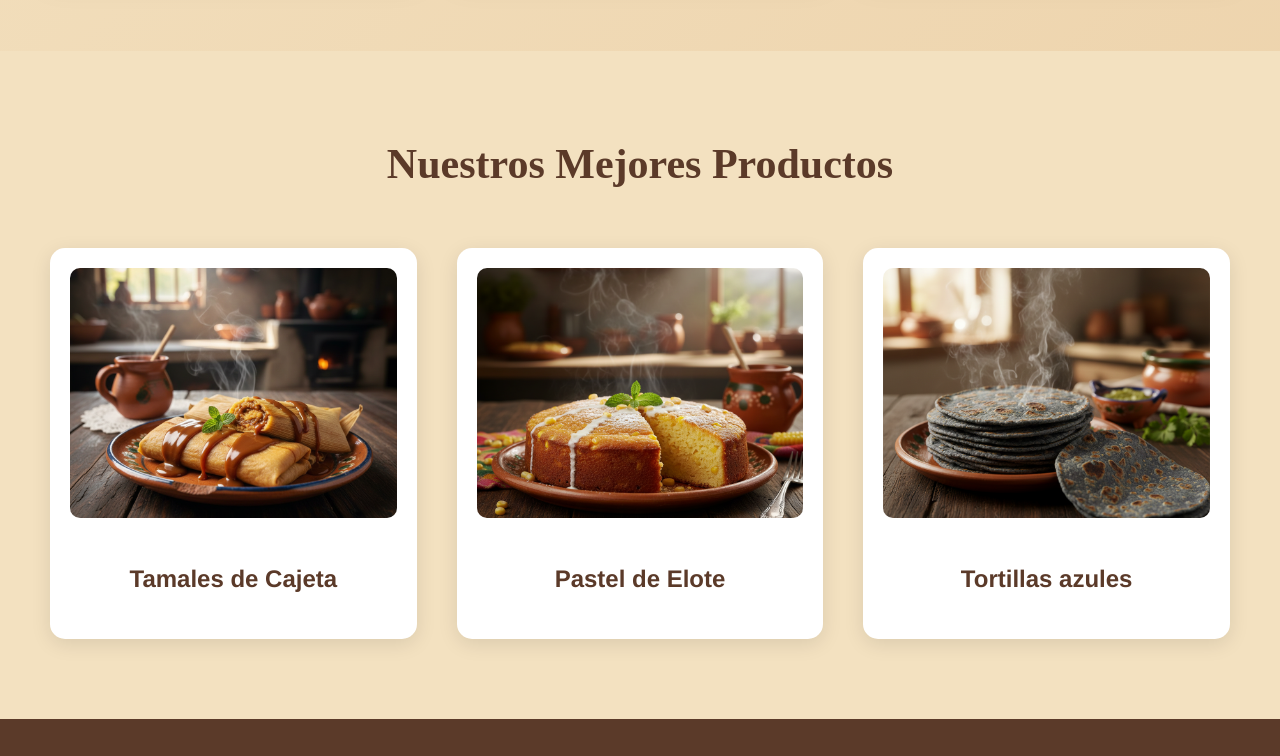
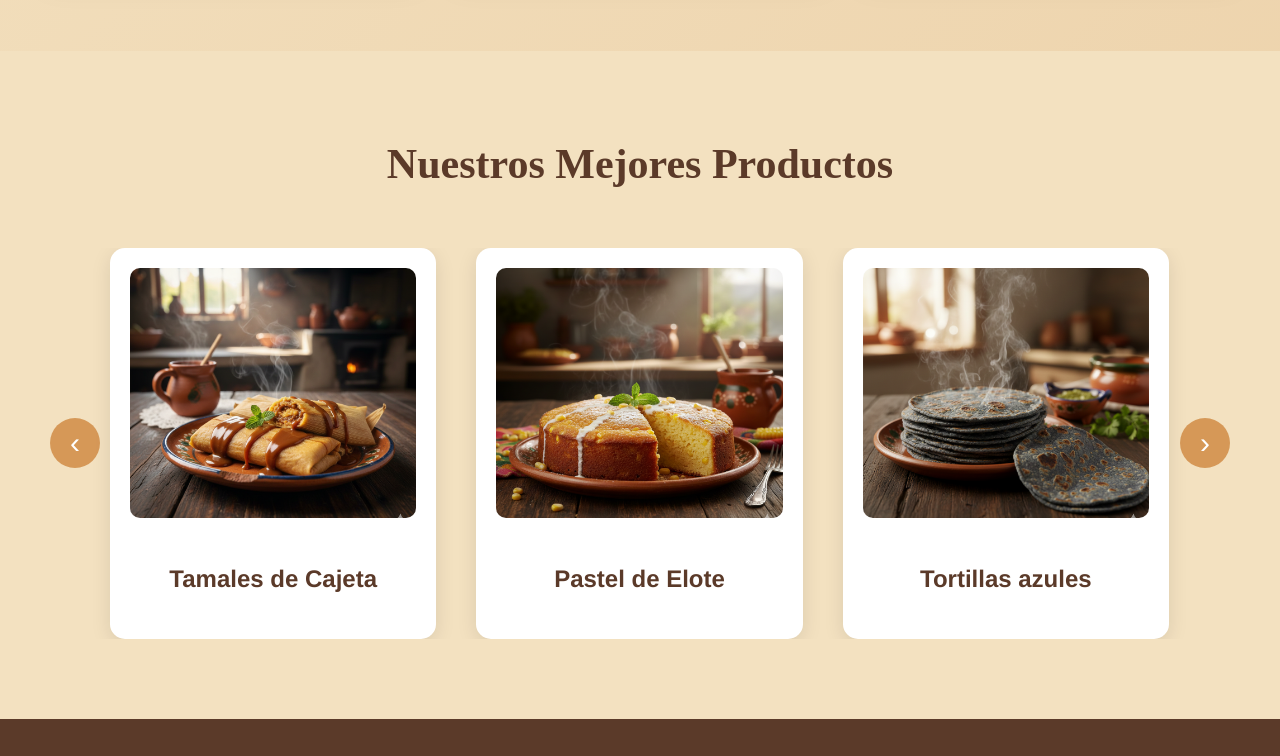
Before and after one commit to o7digital/deliciademaiz2, a plain HTML site: page index.html in a window 1280 px wide. Shown: the part 1500-2256 px from the top of the page. Drawn offline with Linux system fonts and the light colour scheme; a web font is replaced by a local one.

Commit message:
Conversión de productos a carousel con navegación

```diff
--- a/index.html
+++ b/index.html
@@ -523,6 +523,7 @@
         max-width: 1400px;
         margin: 80px auto;
         padding: 0 50px;
+        position: relative;
     }
 
     .section h2 {
@@ -532,9 +533,15 @@
         margin-bottom: 50px;
     }
 
+    .menu-carousel {
+        position: relative;
+        overflow: hidden;
+        padding: 0 60px;
+    }
+
     .menu-grid {
-        display: grid;
-        grid-template-columns: repeat(auto-fit, minmax(300px, 1fr));
+        display: flex;
+        transition: transform 0.5s ease-in-out;
         gap: 40px;
     }
 
@@ -544,6 +551,8 @@
         overflow: hidden;
         box-shadow: 0 5px 20px rgba(0,0,0,0.1);
         transition: transform 0.3s;
+        min-width: calc(33.333% - 27px);
+        flex-shrink: 0;
     }
 
     .item:hover {
@@ -561,6 +570,49 @@
         color: #5B3A29;
         font-size: 24px;
         text-align: center;
+    }
+
+    .carousel-arrow {
+        position: absolute;
+        top: 50%;
+        transform: translateY(-50%);
+        background: rgba(201,122,43,0.7);
+        color: white;
+        border: none;
+        font-size: 30px;
+        width: 50px;
+        height: 50px;
+        border-radius: 50%;
+        cursor: pointer;
+        transition: all 0.3s;
+        z-index: 10;
+    }
+
+    .carousel-arrow:hover {
+        background: rgba(201,122,43,0.9);
+    }
+
+    .carousel-arrow.carousel-prev {
+        left: 0;
+    }
+
+    .carousel-arrow.carousel-next {
+        right: 0;
+    }
+
+    @media (max-width: 1024px) {
+        .item {
+            min-width: calc(50% - 20px);
+        }
+    }
+
+    @media (max-width: 640px) {
+        .item {
+            min-width: 100%;
+        }
+        .menu-carousel {
+            padding: 0 50px;
+        }
     }
 
     /* FOOTER */
@@ -804,7 +856,9 @@
 <!-- PRODUITS -->
 <div class="section" id="pasteles">
     <h2>Nuestros Mejores Productos</h2>
-    <div class="menu-grid">
+    <div class="menu-carousel">
+        <button class="carousel-arrow carousel-prev" onclick="moveProductCarousel(-1)">‹</button>
+        <div class="menu-grid" id="productCarousel">
             <div class="item">
                 <img src="/public/productos/tamales.png" alt="Tamales de Cajeta" style="width: 100%; height: 250px; object-fit: cover;">
                 <h3>Tamales de Cajeta</h3>
@@ -817,6 +871,8 @@
                 <img src="/public/productos/tortillas.png" alt="Tortillas azules" style="width: 100%; height: 250px; object-fit: cover;">
                 <h3>Tortillas azules</h3>
             </div>
+        </div>
+        <button class="carousel-arrow carousel-next" onclick="moveProductCarousel(1)">›</button>
     </div>
 </div>
 
@@ -882,6 +938,30 @@ setInterval(() => {
     moveSlide(1);
 }, 5000);
 
+// Carousel des produits
+let productCarouselIndex = 0;
+
+function moveProductCarousel(direction) {
+    const carousel = document.getElementById('productCarousel');
+    const items = carousel.querySelectorAll('.item');
+    const totalItems = items.length;
+    const itemsPerView = window.innerWidth <= 640 ? 1 : window.innerWidth <= 1024 ? 2 : 3;
+    const maxIndex = Math.max(0, totalItems - itemsPerView);
+
+    productCarouselIndex += direction;
+
+    if (productCarouselIndex < 0) {
+        productCarouselIndex = maxIndex;
+    } else if (productCarouselIndex > maxIndex) {
+        productCarouselIndex = 0;
+    }
+
+    const itemWidth = items[0].offsetWidth;
+    const gap = 40;
+    const offset = productCarouselIndex * (itemWidth + gap);
+    carousel.style.transform = `translateX(-${offset}px)`;
+}
+
 const menuToggle = document.querySelector('.menu-toggle');
 const nav = document.querySelector('header nav');
 
```
Lines whose indentation alone changed are shown as unchanged.
